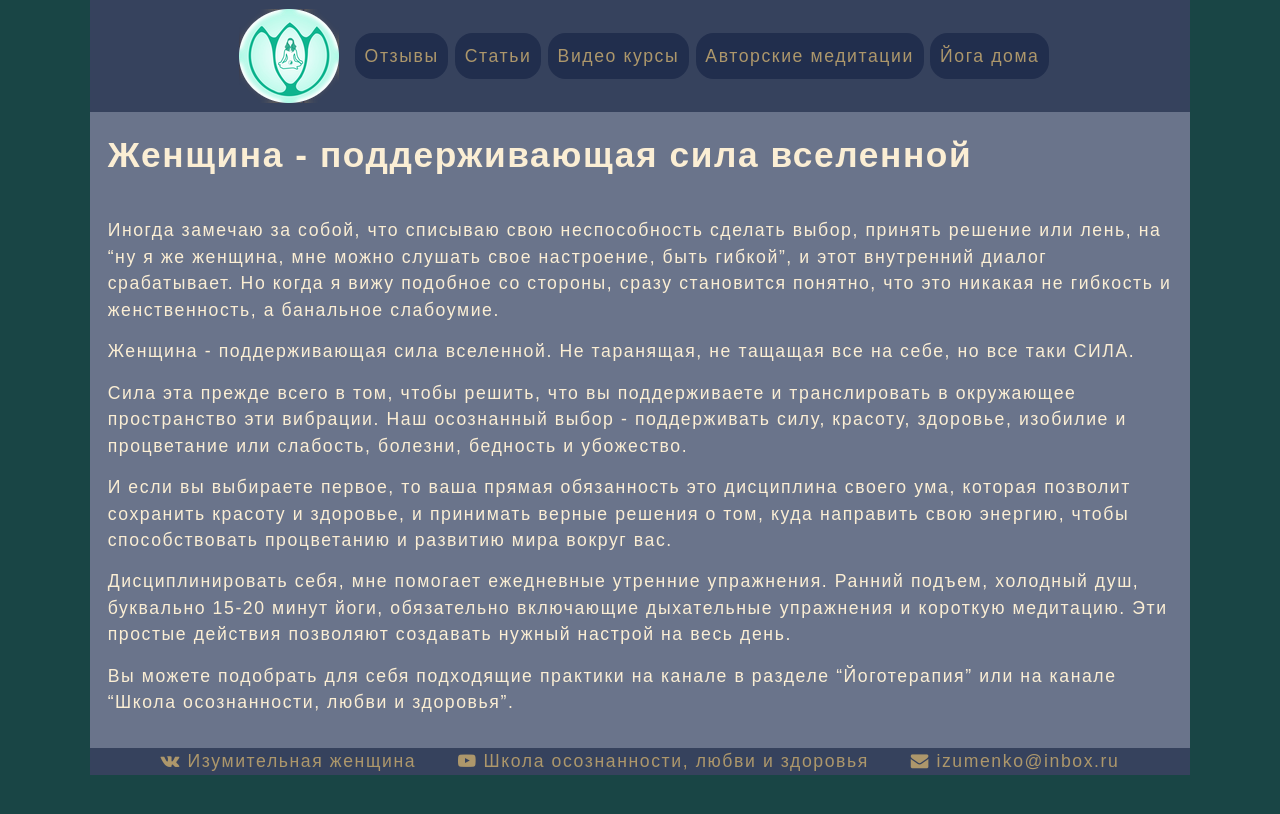
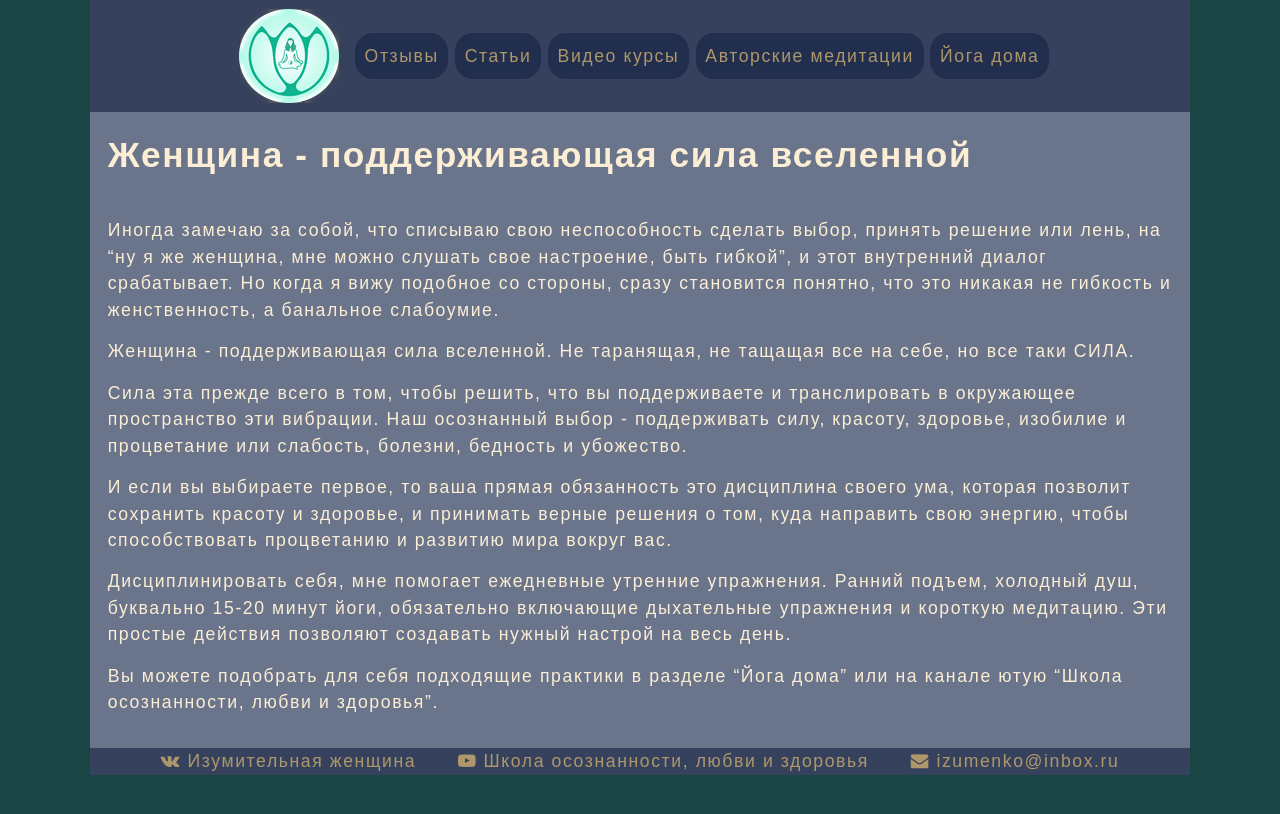
Before and after one commit to pevzner-diet/visit, a Jekyll site: the page built from _articles/woman_strength.md, in a window 1280 px wide. Shown: the top 814 px of the page. Built offline with Jekyll 4.4.1, drawn with Linux system fonts in a browser that asks for light colours; some web fonts are replaced.

Commit message:
статьи

```diff
--- a/_articles/woman_strength.md
+++ b/_articles/woman_strength.md
@@ -13,4 +13,4 @@ published: true
 
 Дисциплинировать себя, мне помогает ежедневные утренние упражнения. Ранний подъем, холодный душ, буквально 15-20 минут йоги, обязательно включающие дыхательные упражнения и короткую медитацию. Эти простые действия позволяют создавать нужный настрой на весь день.
 
-Вы можете подобрать для себя подходящие практики на канале в разделе "Йоготерапия" или на канале "Школа осознанности, любви и здоровья".
+Вы можете подобрать для себя подходящие практики в разделе "Йога дома" или на канале ютую "Школа осознанности, любви и здоровья".
```
Also changed, not shown: _articles/critics_vs_transform.md (+1 -1 lines), _articles/uncons_life_attention.md (+1 -1 lines).
